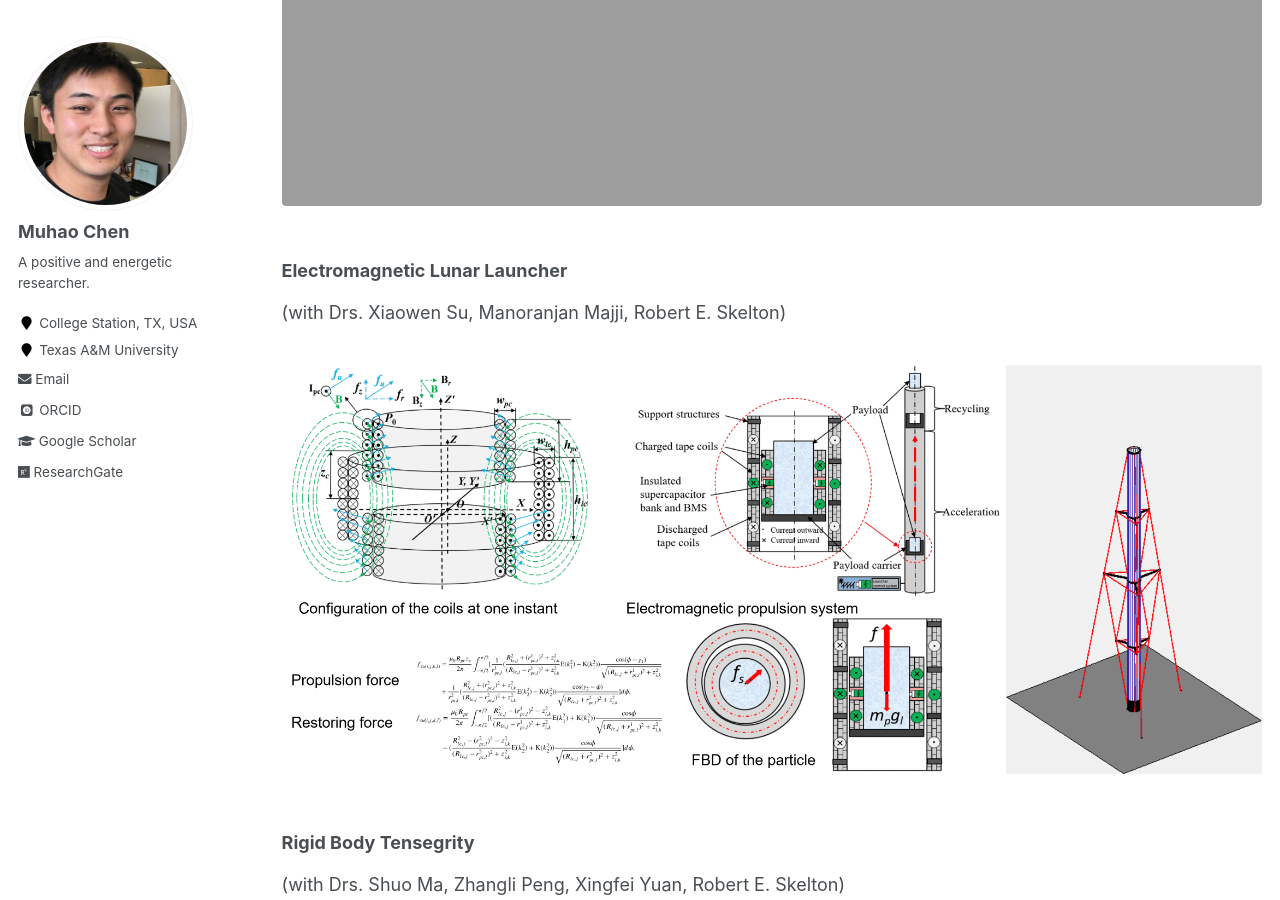
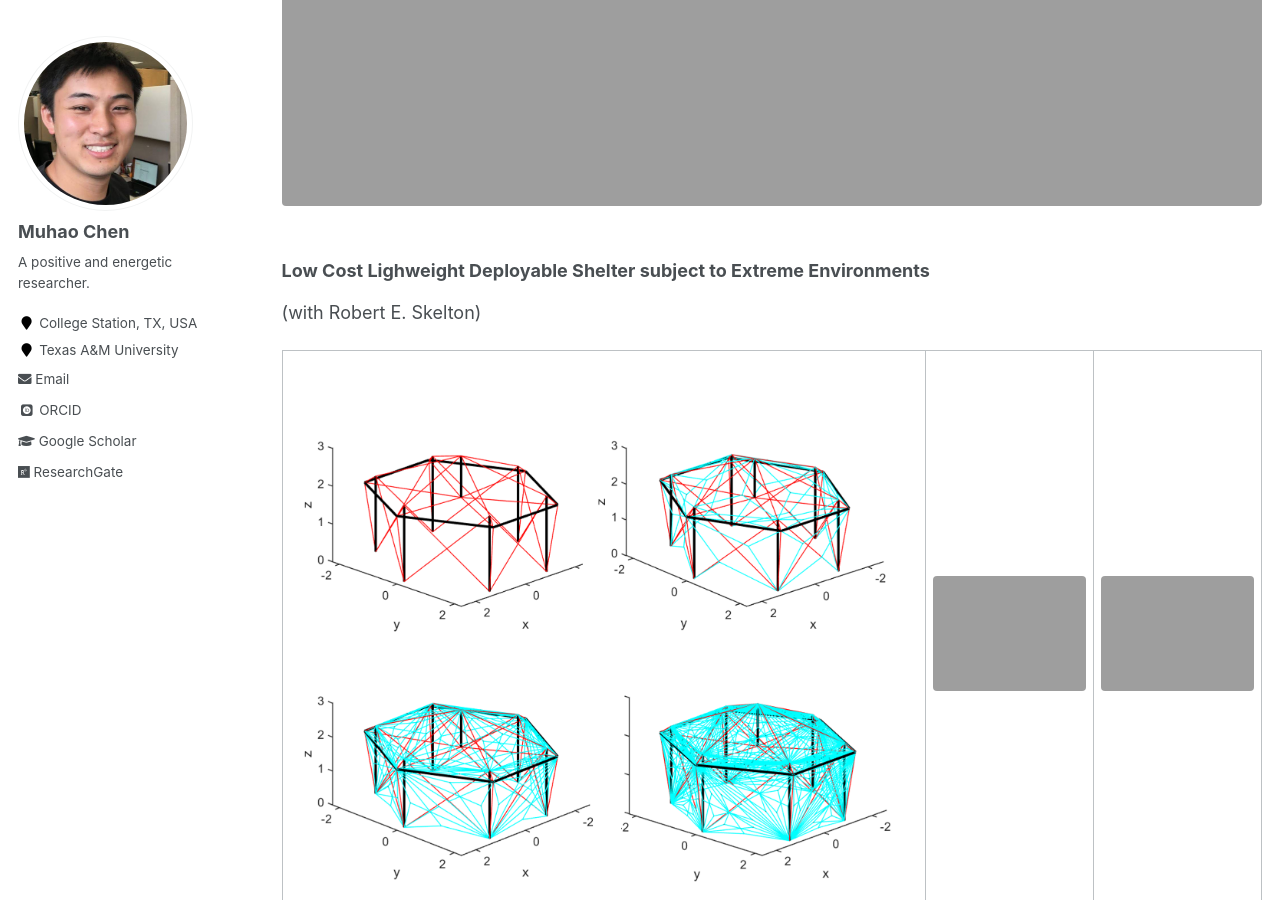
Before and after one commit to Muhao-Chen/muhao-chen.github.io, a Jekyll site: the page built from _pages/research.md, in a window 1280 px wide and 900 px high, scrolled down 5281 px. Built offline with Jekyll 4.4.1, drawn with Linux system fonts in a browser that asks for light colours; some web fonts are replaced.

Commit message:
Update research.md

```diff
--- a/_pages/research.md
+++ b/_pages/research.md
@@ -144,6 +144,17 @@ All my research mainly focuses on three topics: 1) Integrating Structure and Con
 <figure><img src="{{ site.url }}/images/rffi/Tenseg_Roof.png" width="800"/></figure>
 
 
+### Low Cost Lighweight Deployable Shelter subject to Extreme Environments
+(with Robert E. Skelton)
+
+<table>
+<tr>
+<td><figure><img src="{{ site.url }}/images/rffi/shelter.png" width="100"/></figure></td>
+<td><figure><img src="{{ site.url }}/images/rffi/shelter_windlinear_elastic_slack_1.gif" width="100"/></figure></td>
+<td><figure><img src="{{ site.url }}/images/rffi/shelter_womemlinear_elastic_slack_1.gif" width="100"/></figure></td>
+</tr>
+</table>
+
 ### Electromagnetic Lunar Launcher
 (with Drs. Xiaowen Su, Manoranjan Majji, Robert E. Skelton)
 
```
